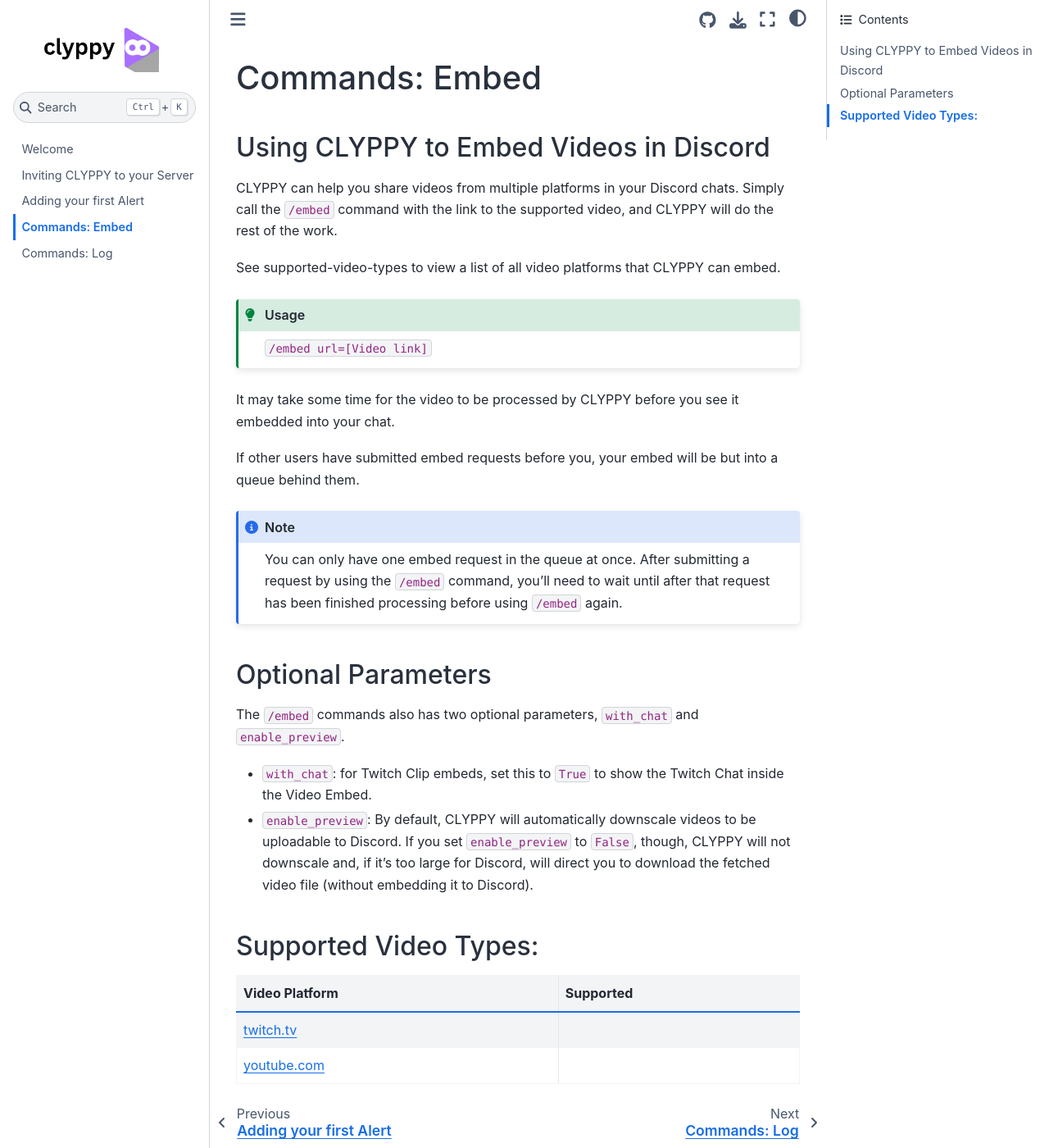
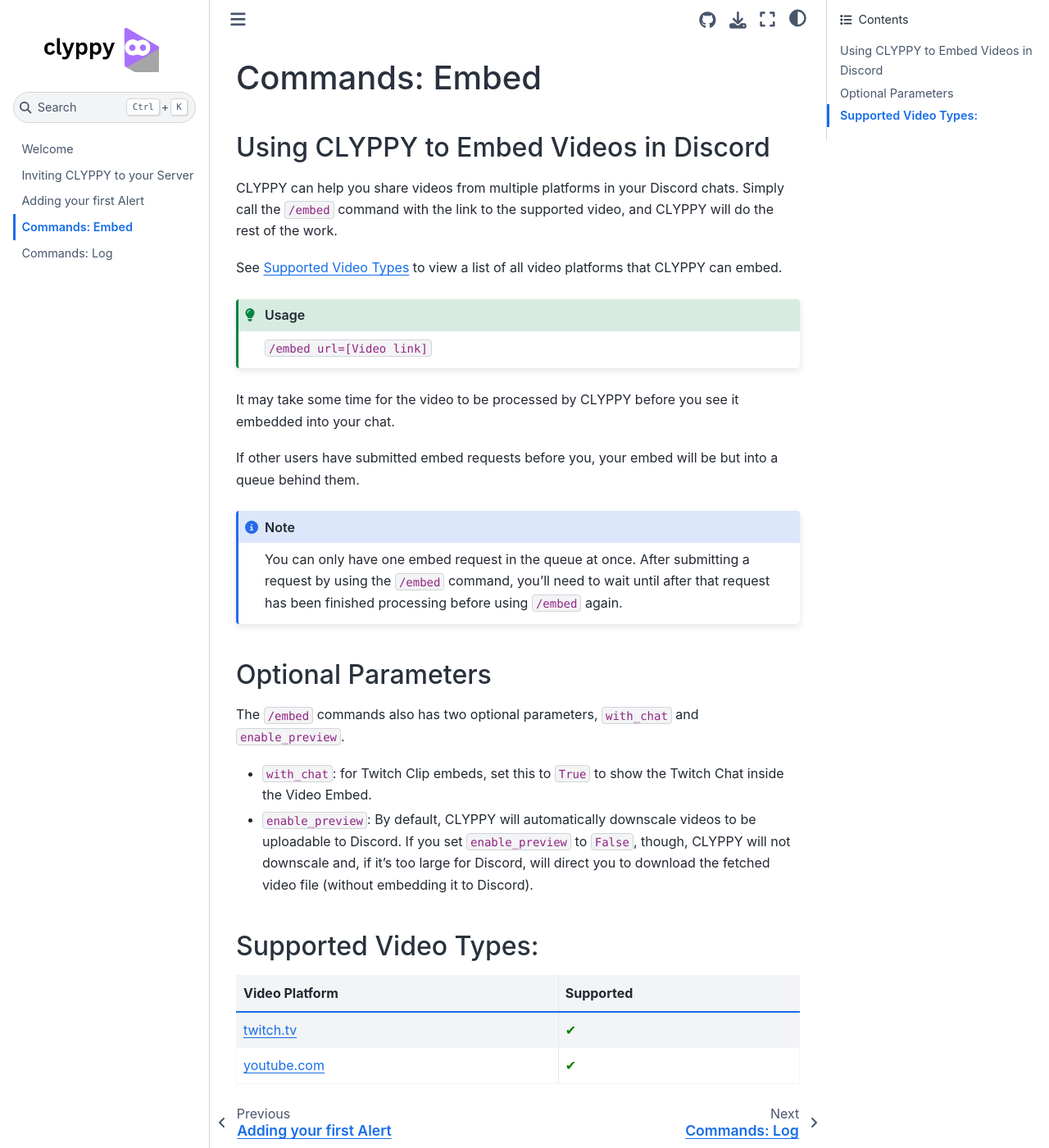
Before and after one commit to feelixs/clyppy-docs, a Jupyter Book: the page built from docs/embed.md, in a window 1280 px wide and 1400 px high. Shown: the whole window at 82% size. Built offline with Jupyter Book 1.0.4 settings and Sphinx 7.4.7 and the Sphinx Book theme 1.1.4, drawn with Linux system fonts in a browser that asks for light colours; part of the change alters nothing that is shown.

Commit message:
Update embed.md

````diff
--- a/docs/embed.md
+++ b/docs/embed.md
@@ -4,7 +4,7 @@
 
 CLYPPY can help you share videos from multiple platforms in your Discord chats. Simply call the `/embed` command with the link to the supported video, and CLYPPY will do the rest of the work.
 
-See {ref}`supported-video-types` to view a list of all video platforms that CLYPPY can embed.
+See [Supported Video Types](#supported-video-types) to view a list of all video platforms that CLYPPY can embed.
 
 ```{admonition} Usage
 :class: tip
@@ -28,7 +28,7 @@ The `/embed` commands also has two optional parameters, `with_chat` and `enable_
 
 ## Supported Video Types:
 
-| Video Platform | Supported                                           |
-|----------------|-----------------------------------------------------|
-| twitch.tv      | <style>span[class="checked"]{color: green;}</style> |
-| youtube.com    | <style>span[class="checked"]{color: green;}</style> |
+| Video Platform | Supported                                 |
+|----------------|-------------------------------------------|
+| twitch.tv      | <span style="color:green">&#10004;</span> |
+| youtube.com    | <span style="color:green">&#10004;</span> |
````
